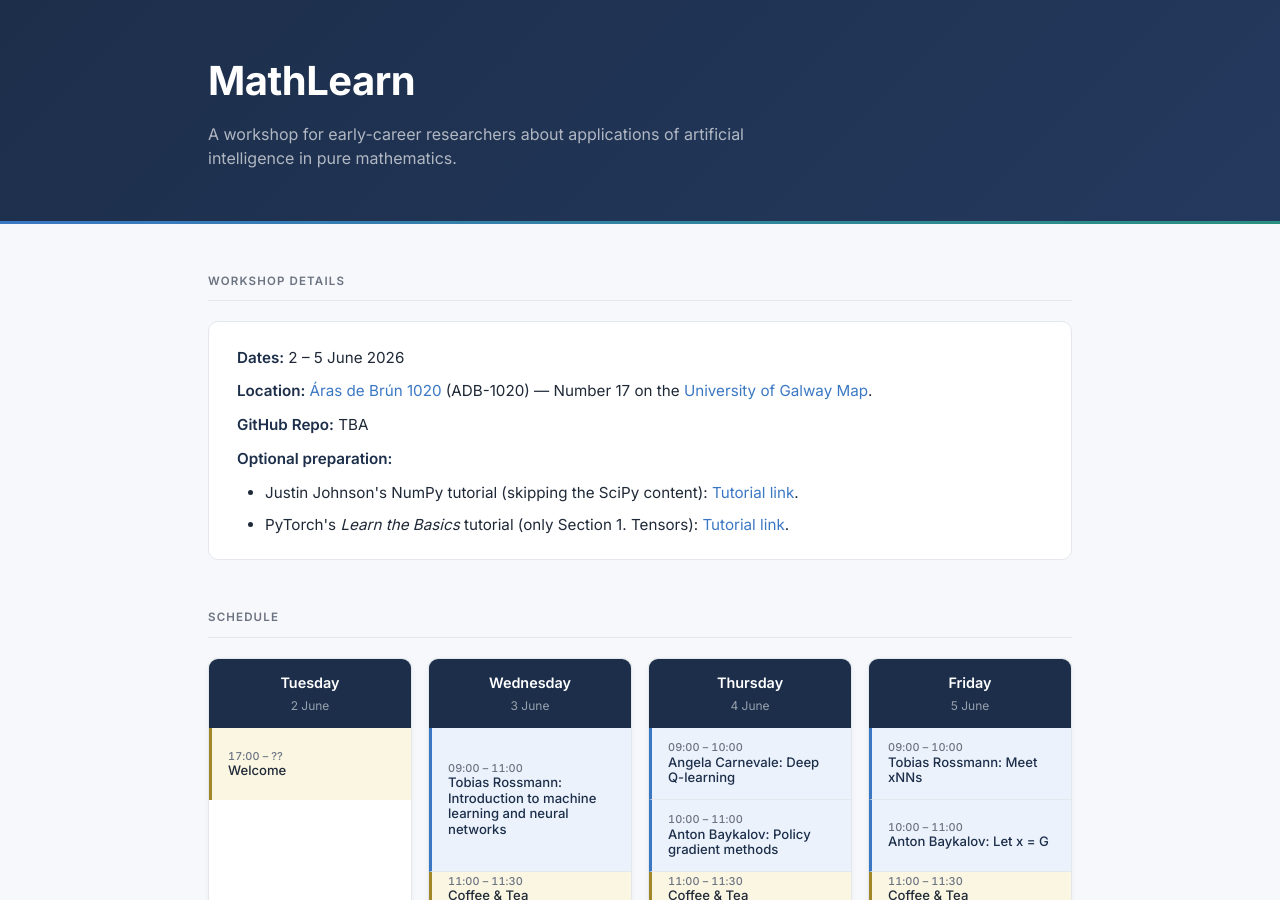
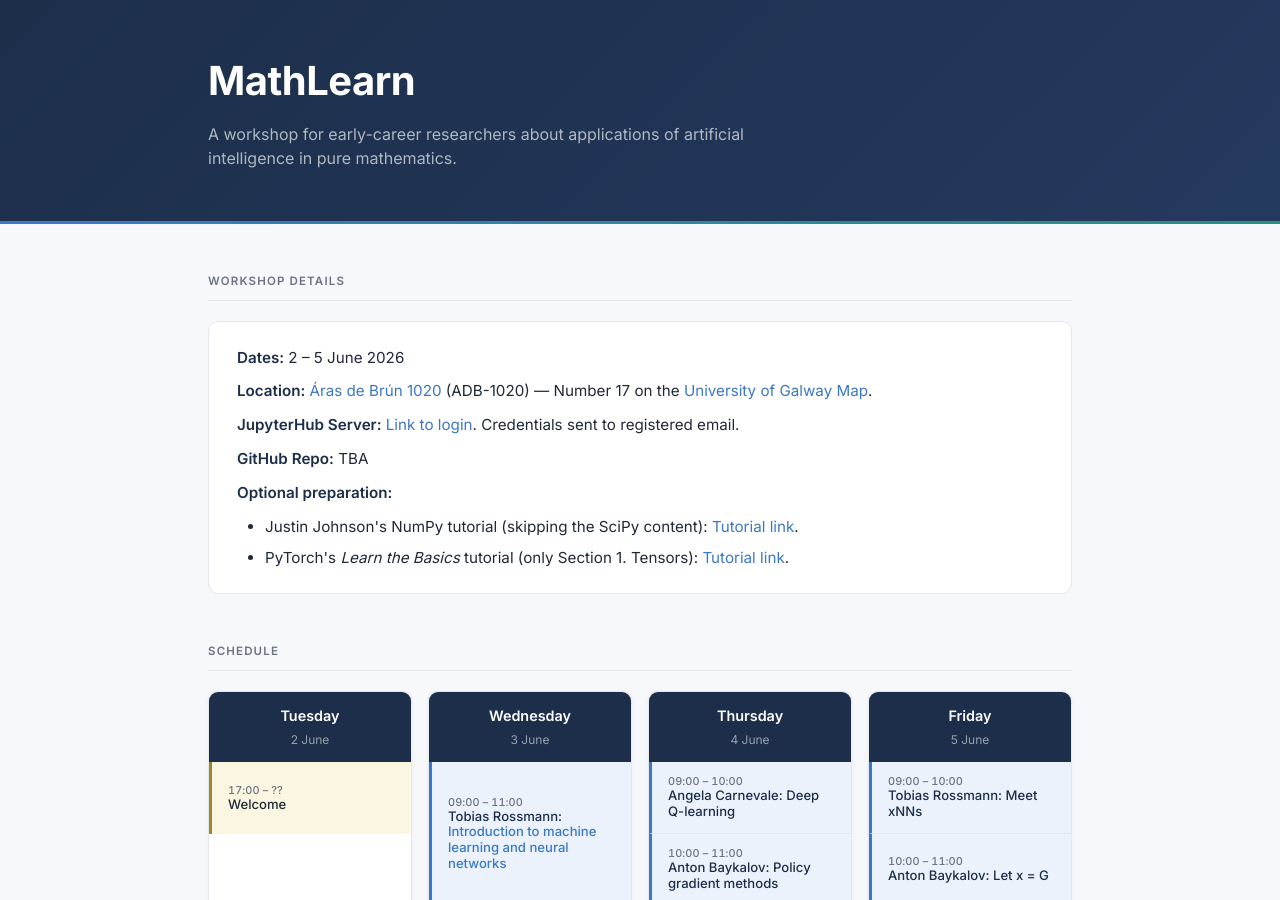
Before and after one commit to math-learn/math-learn.github.io, a Jekyll site: the page built from index.md, in a window 1280 px wide and 900 px high. Built offline with Jekyll 4.4.1, drawn with Linux system fonts in a browser that asks for light colours.

Commit message:
updated website

```diff
--- a/docs/feed.xml
+++ b/docs/feed.xml
@@ -1 +1 @@
-<?xml version="1.0" encoding="utf-8"?><feed xmlns="http://www.w3.org/2005/Atom" ><generator uri="https://jekyllrb.com/" version="4.4.1">Jekyll</generator><link href="/feed.xml" rel="self" type="application/atom+xml" /><link href="/" rel="alternate" type="text/html" /><updated>2026-05-19T15:38:22+01:00</updated><id>/feed.xml</id><title type="html">MathLearn</title><subtitle>A workshop for early-career researchers about applications of artificial intelligence in pure mathematics.</subtitle></feed>
+<?xml version="1.0" encoding="utf-8"?><feed xmlns="http://www.w3.org/2005/Atom" ><generator uri="https://jekyllrb.com/" version="4.4.1">Jekyll</generator><link href="/feed.xml" rel="self" type="application/atom+xml" /><link href="/" rel="alternate" type="text/html" /><updated>2026-06-02T09:56:00+01:00</updated><id>/feed.xml</id><title type="html">MathLearn</title><subtitle>A workshop for early-career researchers about applications of artificial intelligence in pure mathematics.</subtitle></feed>
--- a/docs/index.html
+++ b/docs/index.html
@@ -23,6 +23,7 @@
 <div class="details-block">
   <p><strong>Dates:</strong> 2 – 5 June 2026</p>
   <p><strong>Location:</strong> <a href="https://maps.app.goo.gl/qK9RjKJ7adVG48M37">Áras de Brún 1020</a> (ADB-1020) &mdash; Number 17 on the <a href="https://www.universityofgalway.ie/media/buildingsoffice/files/mapsrebranded2023/University-of-Galway-Campus_A4-Map.pdf">University of Galway Map</a>.</p>
+  <p><strong>JupyterHub Server:</strong> <a href="https://cloudjupyter.universityofgalway.ie/">Link to login</a>. Credentials sent to registered email.</p>
   <p><strong>GitHub Repo:</strong> TBA</p>
   <p><strong>Optional preparation:</strong></p>
   <ul class="prep-list">
@@ -57,7 +58,7 @@
     <ul class="event-list">
       <li class="event-item event-lecture" style="height:144px">
         <span class="event-time">09:00 – 11:00</span>
-        <span class="event-title">Tobias Rossmann: Introduction to machine learning and neural networks</span>
+        <span class="event-title">Tobias Rossmann: <a href="/notes/intro-nn.pdf">Introduction to machine learning and neural networks</a></span>
       </li>
       <li class="event-item event-break" style="height:36px">
         <span class="event-time">11:00 – 11:30</span>
--- a/index.md
+++ b/index.md
@@ -9,6 +9,7 @@ images: "/assets/img"
 <div class="details-block">
   <p><strong>Dates:</strong> 2 – 5 June 2026</p>
   <p><strong>Location:</strong> <a href="https://maps.app.goo.gl/qK9RjKJ7adVG48M37">Áras de Brún 1020</a> (ADB-1020) &mdash; Number 17 on the <a href="https://www.universityofgalway.ie/media/buildingsoffice/files/mapsrebranded2023/University-of-Galway-Campus_A4-Map.pdf">University of Galway Map</a>.</p>
+  <p><strong>JupyterHub Server:</strong> <a href="https://cloudjupyter.universityofgalway.ie/">Link to login</a>. Credentials sent to registered email.</p>
   <p><strong>GitHub Repo:</strong> TBA</p>
   <p><strong>Optional preparation:</strong></p>
   <ul class="prep-list">
@@ -43,7 +44,7 @@ images: "/assets/img"
     <ul class="event-list">
       <li class="event-item event-lecture" style="height:144px">
         <span class="event-time">09:00 – 11:00</span>
-        <span class="event-title">Tobias Rossmann: Introduction to machine learning and neural networks</span>
+        <span class="event-title">Tobias Rossmann: <a href="/notes/intro-nn.pdf">Introduction to machine learning and neural networks</a></span>
       </li>
       <li class="event-item event-break" style="height:36px">
         <span class="event-time">11:00 – 11:30</span>
```
Also changed, not shown: 3 other files.
